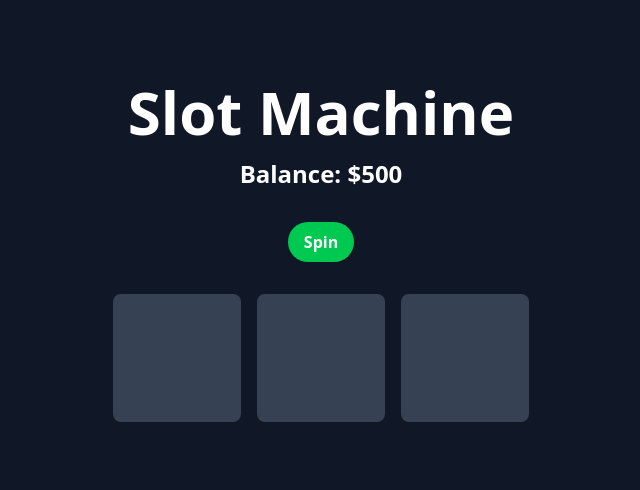
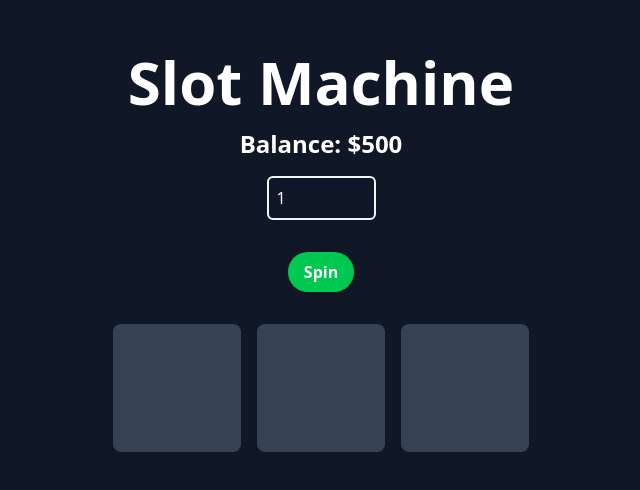
Before and after one commit to staten-island-tech/supabase-project-laiths-lucky-lounge-and-co, a Vue app in the folder app/: page /slotpage in a window 1280 px wide. Shown: the part 140-630 px from the top of the page, without its empty margins (319-959 px from the left). Built offline with nearby package versions, Linux system fonts and the light colour scheme.

Commit message:
y65e7i76

```diff
--- a/app/src/components/BJGame.vue
+++ b/app/src/components/BJGame.vue
@@ -12,7 +12,7 @@
           :min="1"
           @input="validateBet"
         />
-        <button @click="startGame" :disabled="bet <= 0 || bet > money">Place Bet</button>
+        <button @click="startGame">Place Bet</button>
       </div>
 
       <p v-else>Current Bet: ${{ bet }}</p>
--- a/app/src/components/SlotStuff.vue
+++ b/app/src/components/SlotStuff.vue
@@ -2,6 +2,17 @@
   <div class="h-screen bg-gray-900 flex flex-col justify-center">
     <div class="text-white text-6xl font-bold mx-auto">Slot Machine</div>
     <div class="text-white text-2xl font-bold mx-auto mt-4">Balance: ${{ money }}</div>
+    <div class="mx-auto mt-4">
+      <input
+        type="number"
+        v-model.number="betAmount"
+        placeholder="Bet"
+        class="text-white w-full p-2 border-2 border-gray-100 rounded-md focus:outline-none focus:ring-2 focus:ring-green-500"
+        :max="money"
+        :min="1"
+      />
+    </div>
+
     <div class="mx-auto mt-8">
       <button
         @click="spinAnimate"
@@ -50,6 +61,7 @@ import bar from '../assets/barslots.png'
 import seven from '../assets/sevenslots.png'
 const clicked = ref(false)
 const money = ref(500)
+const betAmount = ref(1)
 const symbols = ref(['', '', ''])
 const slotSymbols = [cherry, lemon, orange, plum, bell, bar, seven]
 const winMessage = ref('')
@@ -57,23 +69,27 @@ function rando() {
   return Math.random()
 }
 function spin() {
+  if (betAmount.value > money.value || betAmount.value <= 0) {
+    winMessage.value = 'Invalid bet! (what a bum u though u could cheat)'
+    return
+  }
   let nums = []
   for (let i = 0; i < 3; i++) {
     nums.push(Math.floor(Math.random() * slotSymbols.length))
   }
   symbols.value = nums.map((num) => slotSymbols[num])
   if (symbols.value[0] === symbols.value[1] && symbols.value[1] === symbols.value[2]) {
-    money.value += 10
-    winMessage.value = 'Jackpot! 10$!'
+    money.value += betAmount.value * 10
+    winMessage.value = `Jackpot! $${betAmount.value * 10}!`
   } else if (
     symbols.value[0] === symbols.value[1] ||
     symbols.value[1] === symbols.value[2] ||
     symbols.value[0] === symbols.value[2]
   ) {
-    money.value += 1.5
-    winMessage.value = 'You win $1.50!'
+    money.value += betAmount.value * 1.5
+    winMessage.value = `You win $${betAmount.value * 1.5}!`
   } else {
-    money.value -= 1
+    money.value -= betAmount.value
     winMessage.value = 'You lose!'
   }
 }
```
